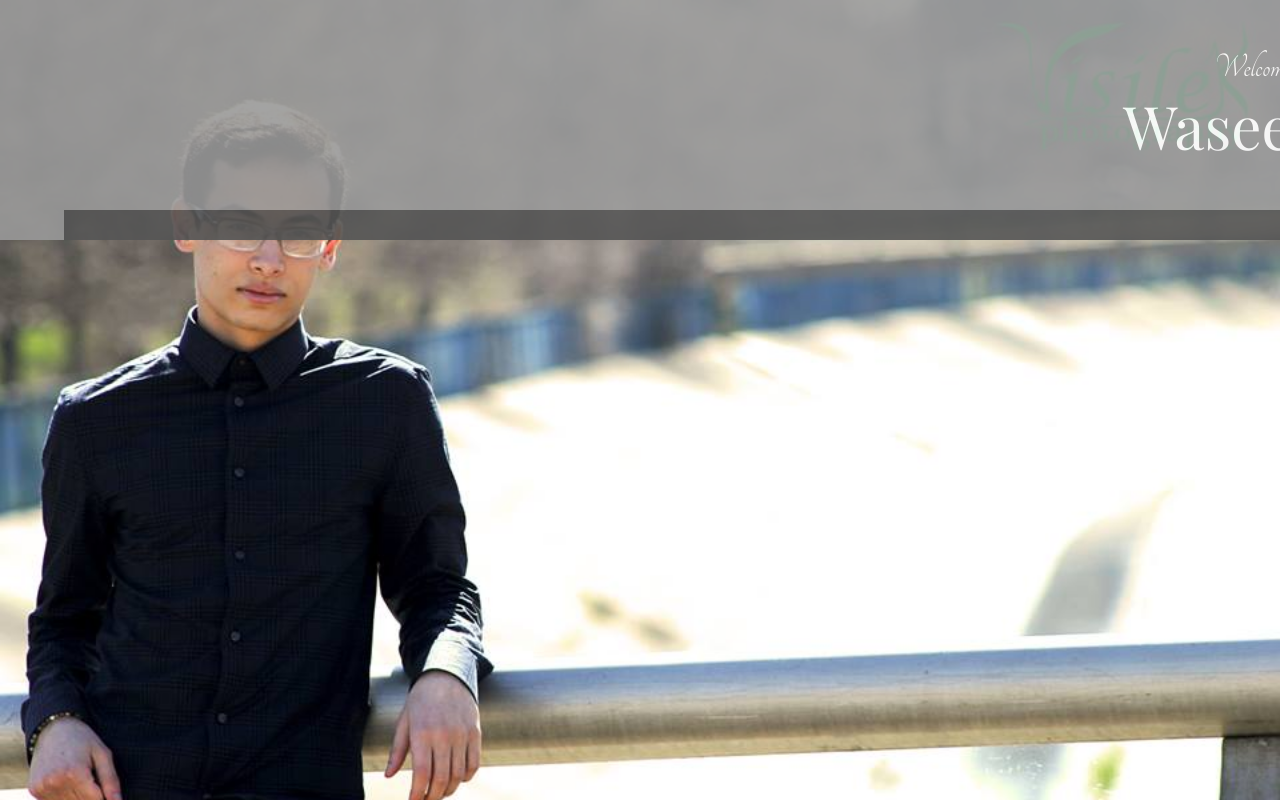
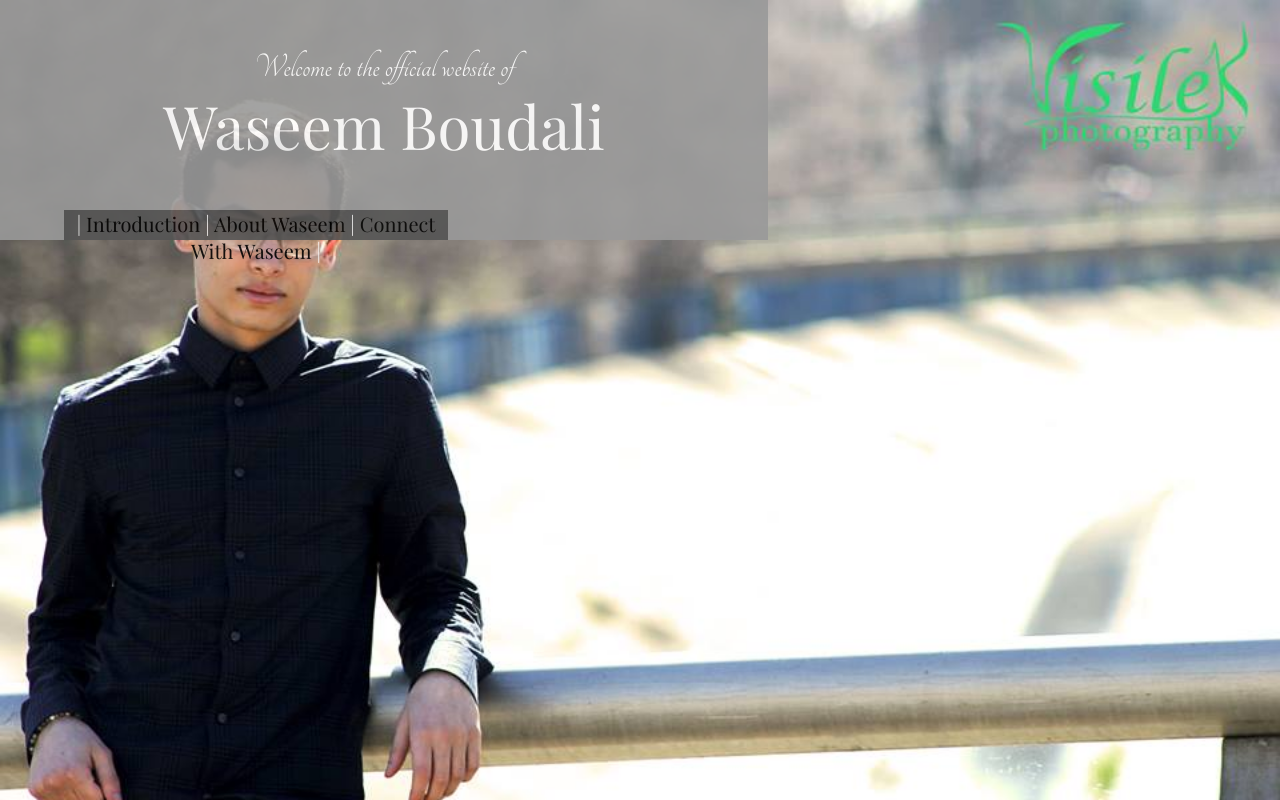
Before and after one commit to waseemboudali/waseemboudali.github.io, a plain HTML site: page index.html in a window 1280 px wide. Drawn offline with nearby package versions, Linux system fonts and the light colour scheme; a web font is replaced by a local one.

Commit message:
Version 2.0.4.3

```diff
--- a/index.html
+++ b/index.html
@@ -18,7 +18,7 @@
             #pagetop{
                 position: fixed;
                 top: 0px;
-                width:200%;
+                width:50%;
                 height: 170px;
                 opacity: 0.9;
                 background:#999999;
@@ -30,7 +30,7 @@
             #pagetop > #menu{
                 position: absolute;
                 bottom: 0px;
-                width:200%;
+                width:50%;
                 background: #555555;
                 height: 30px;
                 font-family: 'Playfair Display', serif;
```
